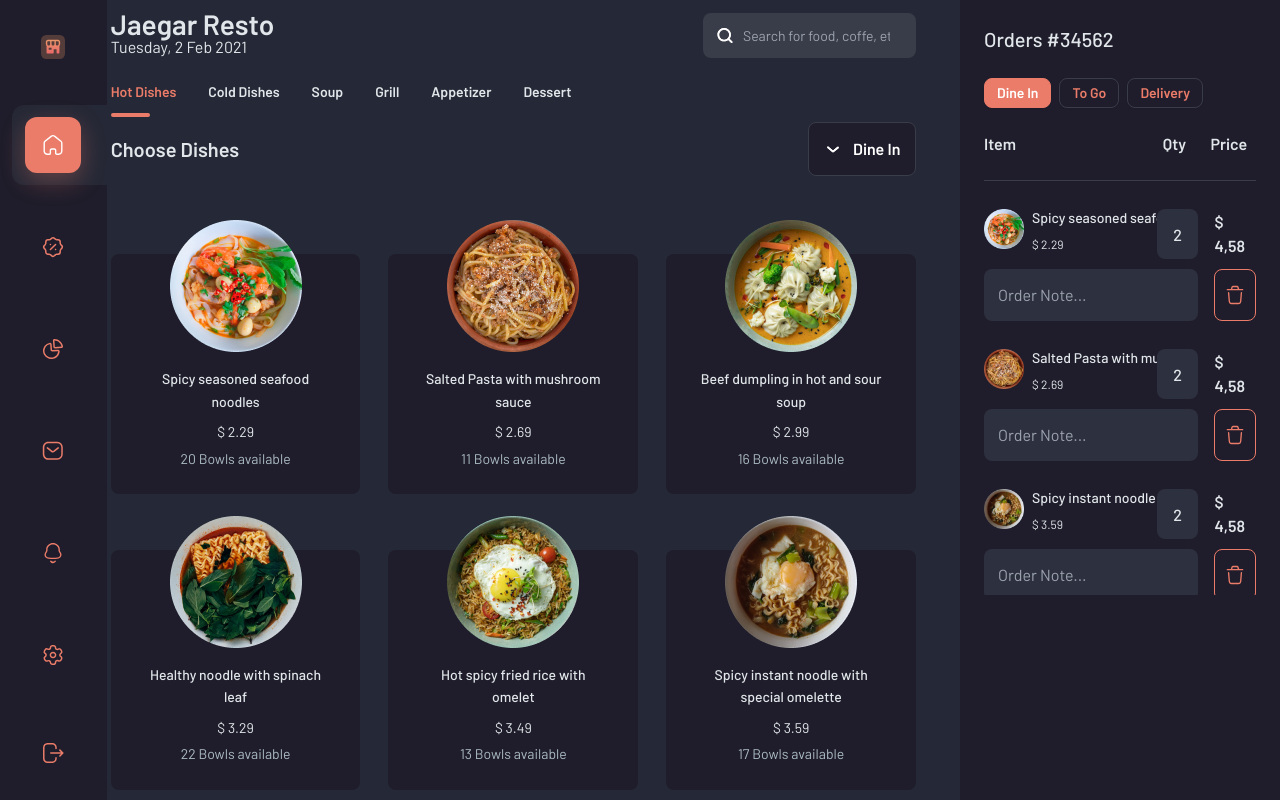
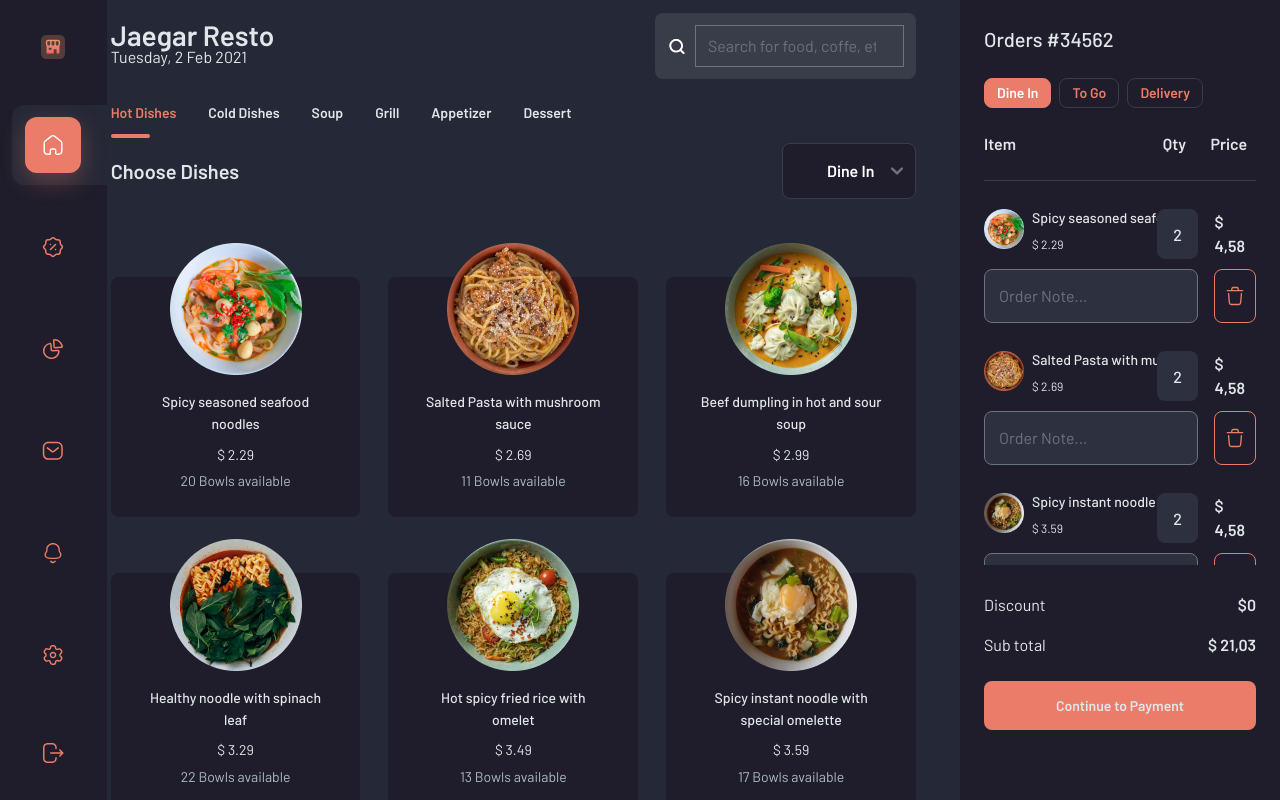
Before and after one commit to khujamov1/Cook, a React (Vite) app: page /home/ in a window 1280 px wide. Shown: the top 800 px of the page. Built offline with nearby package versions, Linux system fonts and the light colour scheme.

Commit message:
add drawer

```diff
--- a/package.json
+++ b/package.json
@@ -11,6 +11,7 @@
   },
   "dependencies": {
     "autoprefix": "^1.0.1",
+    "flowbite": "^2.2.1",
     "minifier": "^0.8.1",
     "react": "^18.2.0",
     "react-dom": "^18.2.0",
--- a/src/index.css
+++ b/src/index.css
@@ -46,6 +46,7 @@ body {
   font-family: "Barlow", "Arial", sans-serif;
   background-color: #252836;
   color: #E0E6E9;
+  overflow-x: hidden;
 }
 
 #root {
--- a/src/pages/Home/Home.jsx
+++ b/src/pages/Home/Home.jsx
@@ -1,6 +1,7 @@
 import { NavLink, Outlet } from "react-router-dom";
 import { Home_Nav, Temporary_Dine_In } from "../../constants";
 import Delete from "../../../public/icons/Delete";
+import "flowbite/dist/flowbite.min.js";
 
 export const Home = () => {
 	return (
@@ -83,7 +84,7 @@ export const Home = () => {
 					<strong className="grow-1">Qty</strong>
 					<strong className="grow-1">Price</strong>
 				</div>
-				<ul className="pt-7 flex flex-col gap-y-7 max-h-[414px] overflow-y-scroll">
+				<ul className="pt-7 mb-7 flex flex-col gap-y-7 max-h-[51%] overflow-y-scroll">
 					{Temporary_Dine_In.map(({ img, title, price, id }) => (
 						<li key={id}>
 							<div className="grid grid-cols-5 mb-2.5 gap-x-4">
@@ -116,7 +117,29 @@ export const Home = () => {
 						</li>
 					))}
 				</ul>
+				<div className="mb-6">
+					<p className="flex justify-between mb-4">
+						Discount <strong>$0</strong>
+					</p>
+					<p className="flex justify-between">
+						Sub total <strong> $ 21,03</strong>
+					</p>
+				</div>
+				<button
+					className="flex w-full text-[14px] font-semibold grow justify-center py-3.5 bg-[#EA7C69] rounded-lg"
+					type="button"
+					data-drawer-target="drawer-right-example"
+					data-drawer-show="drawer-right-example"
+					data-drawer-placement="right"
+					aria-controls="drawer-right-example">
+					Continue to Payment
+				</button>
 			</div>
+			<div
+				id="drawer-right-example"
+				className="fixed top-0 right-0 z-40 h-screen p-4 overflow-y-auto transition-transform translate-x-full bg-[#1F1D2B] w-1/3"
+				tabIndex={-1}
+				aria-labelledby="drawer-right-label"></div>
 		</>
 	);
 };
--- a/tailwind.config.js
+++ b/tailwind.config.js
@@ -1,10 +1,10 @@
 /** @type {import('tailwindcss').Config} */
 export default {
-	content: ["./index.html", "./src/**/*.{js,ts,jsx,tsx}"],
+	content: ["./index.html", "./src/**/*.{js,ts,jsx,tsx}", "./node_modules/flowbite/**/*.js"],
 	theme: {
 		extend: {},
 	},
-	plugins: [require("daisyui")],
+	plugins: [require("daisyui"), require("flowbite/plugin")],
 
 	daisyui: {
 		themes: false,
```
Also changed, not shown: 1 other file (tests, documents, lock files or other folders).
